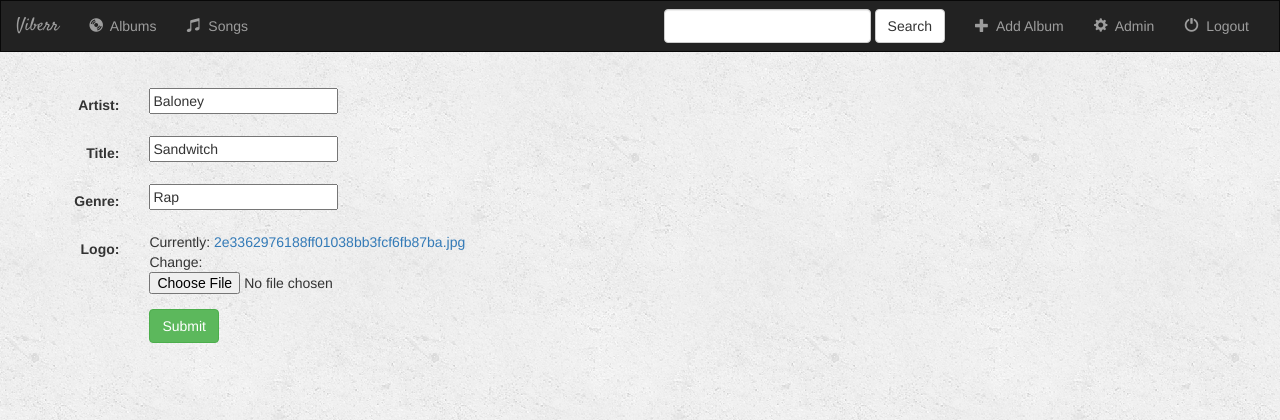
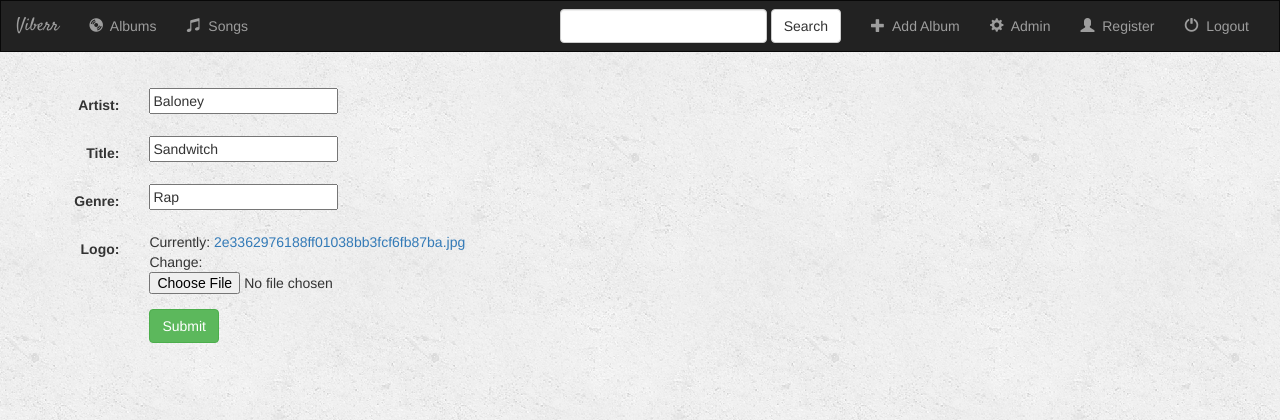
Before and after one commit to watkinson645/musicsite, a Django app: page /music/album/1/ in a window 1280 px wide. Shown: the top 420 px of the page. Run offline with Django 3.2, Linux system fonts and the light colour scheme; data comes from the database, SQL or seed files in the repository; both versions use the stored data as it was after the commit; some libraries are stand-ins or nearby versions.

Commit message:
added button for registering

```diff
--- a/music/templates/music/base.html
+++ b/music/templates/music/base.html
@@ -61,6 +61,13 @@
                     </a>
                 </li>
 
+                <!-- Register -->
+                <li>
+                    <a href="{% url 'music:signup' %}">
+                        <span class="glyphicon glyphicon-user" aria-hidden="true"></span>&nbsp; Register
+                    </a>
+                </li>
+
                 <!-- Logout -->
                 <li class="">
                     <a href="#">
```
Also changed, not shown: db.sqlite3.
